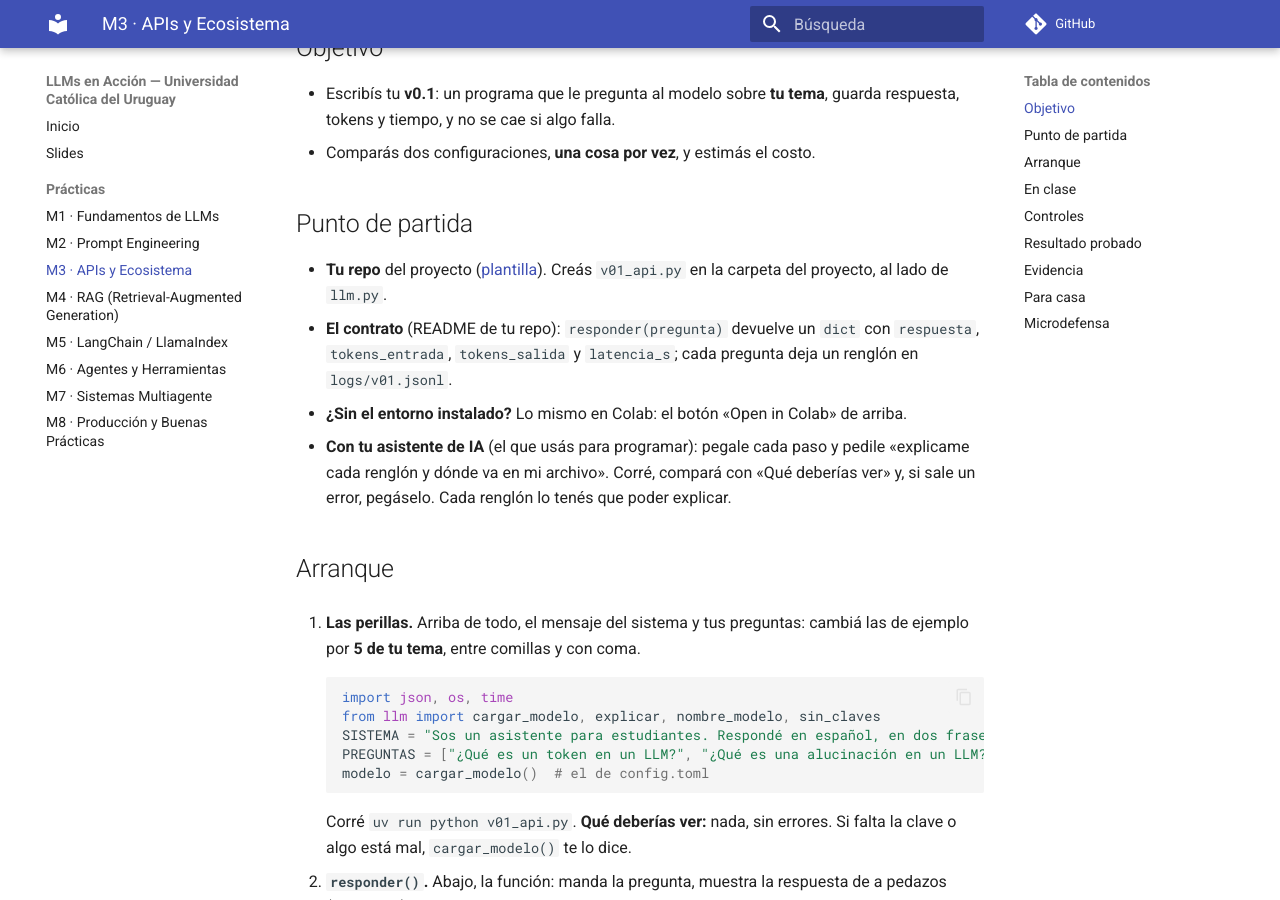
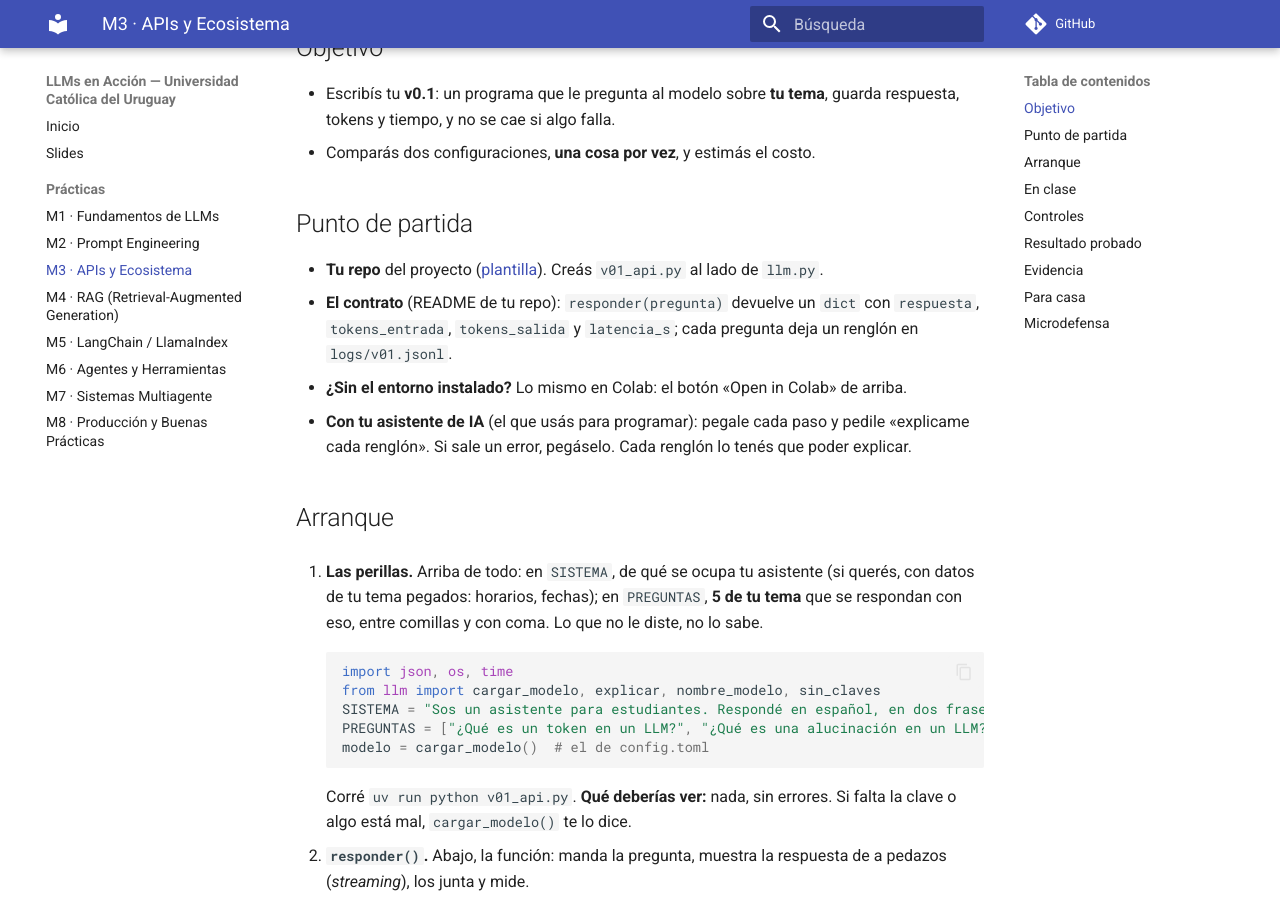
Before and after one commit to JuanFKurucz/ucu-la, an MkDocs documentation site: the page built from docs/practicas/m3-v01-api.md, in a window 1280 px wide and 900 px high, scrolled down 408 px. Built offline with MkDocs 1.6.1 and Material for MkDocs 9.7.7, drawn with Linux system fonts in a browser that asks for light colours; comment, search, counter and statistics services are not loaded; some of the changed text lies outside the part shown.

Commit message:
LLMs en Acción: M3 lleva la v0.1 a tu tema (SISTEMA con tus datos pegados), como pide la entrega 1
Co-Authored-By: Claude Opus 5.5 <noreply@anthropic.com>

````diff
--- a/docs/practicas/m3-v01-api.md
+++ b/docs/practicas/m3-v01-api.md
@@ -16,14 +16,14 @@
 
 ## Punto de partida
 
-- **Tu repo** del proyecto ([plantilla](https://github.com/JuanFKurucz/ucu-la-project)). Creás `v01_api.py` en la carpeta del proyecto, al lado de `llm.py`.
+- **Tu repo** del proyecto ([plantilla](https://github.com/JuanFKurucz/ucu-la-project)). Creás `v01_api.py` al lado de `llm.py`.
 - **El contrato** (README de tu repo): `responder(pregunta)` devuelve un `dict` con `respuesta`, `tokens_entrada`, `tokens_salida` y `latencia_s`; cada pregunta deja un renglón en `logs/v01.jsonl`.
 - **¿Sin el entorno instalado?** Lo mismo en Colab: el botón «Open in Colab» de arriba.
-- **Con tu asistente de IA** (el que usás para programar): pegale cada paso y pedile «explicame cada renglón y dónde va en mi archivo». Corré, compará con «Qué deberías ver» y, si sale un error, pegáselo. Cada renglón lo tenés que poder explicar.
+- **Con tu asistente de IA** (el que usás para programar): pegale cada paso y pedile «explicame cada renglón». Si sale un error, pegáselo. Cada renglón lo tenés que poder explicar.
 
 ## Arranque
 
-1. **Las perillas.** Arriba de todo, el mensaje del sistema y tus preguntas: cambiá las de ejemplo por **5 de tu tema**, entre comillas y con coma.
+1. **Las perillas.** Arriba de todo: en `SISTEMA`, de qué se ocupa tu asistente (si querés, con datos de tu tema pegados: horarios, fechas); en `PREGUNTAS`, **5 de tu tema** que se respondan con eso, entre comillas y con coma. Lo que no le diste, no lo sabe.
 
     ```python
     import json, os, time
````
Also changed, not shown: other parts of docs/practicas/m3-v01-api.md (+1 -1 lines), 12 other files.
